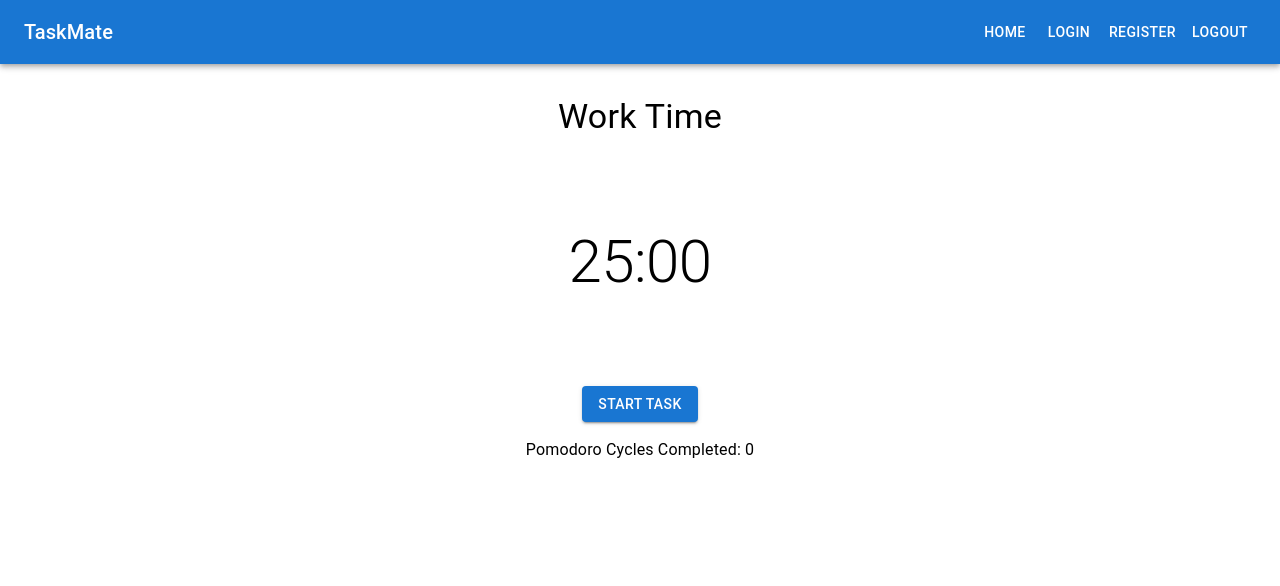
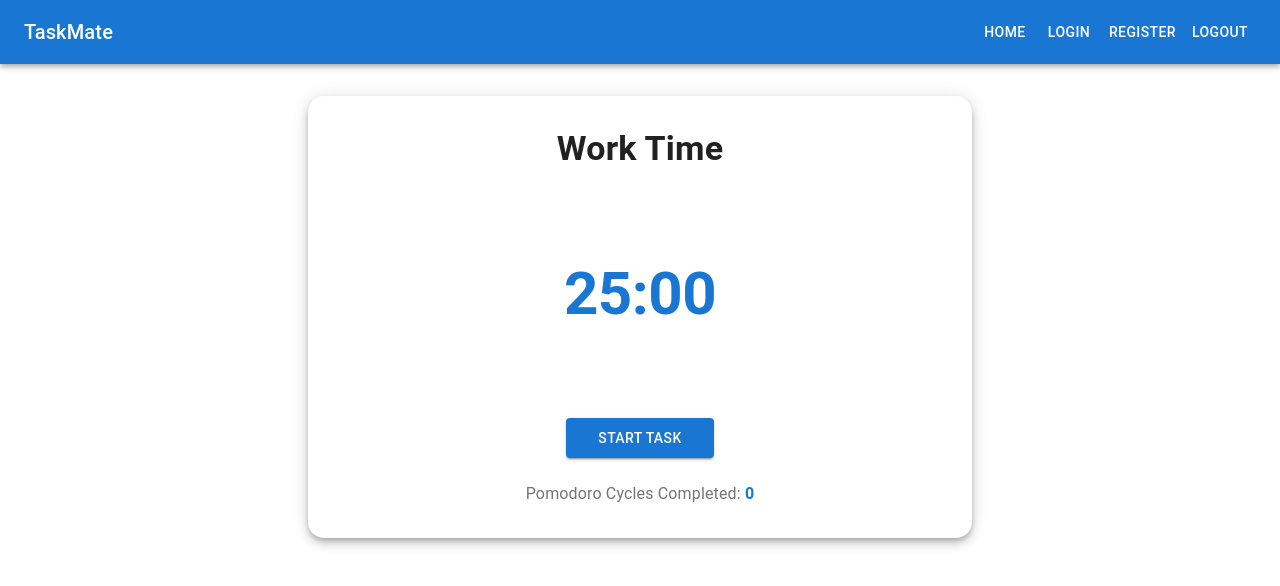
Before and after one commit to shnrndk/TaskMate-AI-WebApp, a React (Create React App) app: page /tasks/1/timer in a window 1280 px wide. Shown: the top 586 px of the page. Built offline with nearby package versions, Linux system fonts and the light colour scheme; no server answers.

Commit message:
fix timer layout

```diff
--- a/src/components/PomodoroTimer.jsx
+++ b/src/components/PomodoroTimer.jsx
@@ -1,14 +1,20 @@
 import React, { useState, useEffect } from "react";
 import { useParams } from "react-router-dom";
 import { fetchWithAuth } from "../utils/api";
-import { Box, Typography, Button, CircularProgress } from "@mui/material";
+import {
+  Box,
+  Typography,
+  Button,
+  CircularProgress,
+  Paper,
+} from "@mui/material";
 
 const PomodoroTimer = () => {
   const { id } = useParams();
-  const WORK_TIME = 25 * 60; // 25 minutes in seconds
-  const SHORT_BREAK = 5 * 60; // 5 minutes in seconds
-  const LONG_BREAK = 15 * 60; // 15 minutes in seconds
-  const LONG_BREAK_THRESHOLD = 4; // Long break after 4 Pomodoro cycles
+  const WORK_TIME = 25 * 60;
+  const SHORT_BREAK = 5 * 60;
+  const LONG_BREAK = 15 * 60;
+  const LONG_BREAK_THRESHOLD = 4;
 
   const [time, setTime] = useState(WORK_TIME);
   const [isRunning, setIsRunning] = useState(false);
@@ -32,7 +38,6 @@ const PomodoroTimer = () => {
     }
   };
 
-  // Restore state from localStorage
   useEffect(() => {
     const savedState = localStorage.getItem("pomodoroState");
     if (savedState) {
@@ -43,17 +48,15 @@ const PomodoroTimer = () => {
         setIsBreak(state.isBreak);
         setPomodoroCount(state.pomodoroCount);
         setTotalTime(state.totalTime);
-        setIsStarted(true); // If we have saved state, the task was started
+        setIsStarted(true);
       }
     }
   }, [id]);
 
-  // Check if the task is started
   useEffect(() => {
     checkTaskStatus();
   }, [id]);
 
-  // Save state to localStorage every minute
   useEffect(() => {
     const saveState = () => {
       const state = {
@@ -74,7 +77,6 @@ const PomodoroTimer = () => {
     return () => clearInterval(interval);
   }, [id, time, isRunning, isBreak, pomodoroCount, totalTime]);
 
-  // Timer logic
   useEffect(() => {
     let timer;
     if (isRunning) {
@@ -163,21 +165,34 @@ const PomodoroTimer = () => {
   };
 
   return (
-    <Box sx={{ maxWidth: 600, mx: "auto", mt: 4, textAlign: "center" }}>
-      <Typography variant="h4">
+    <Paper
+      elevation={6}
+      sx={{
+        maxWidth: 600,
+        mx: "auto",
+        mt: 4,
+        p: 4,
+        textAlign: "center",
+        borderRadius: 4,
+        backgroundColor: isBreak ? "#f3f4f6" : "#fff",
+      }}
+    >
+      <Typography variant="h4" sx={{ mb: 2, fontWeight: "bold" }}>
         {isBreak
           ? pomodoroCount % LONG_BREAK_THRESHOLD === 0
             ? "Long Break"
             : "Short Break"
           : "Work Time"}
       </Typography>
-      <Box sx={{ position: "relative", display: "inline-flex", my: 3 }}>
+      <Box sx={{ position: "relative", display: "flex", justifyContent: "center", alignItems: "center", my: 3 }}>
+        <Box sx={{ position: "relative", width: 200, height: 200 }}>
           <CircularProgress
             variant="determinate"
             value={calculateProgress()}
             size={200}
-          thickness={4}
+            thickness={6}
             color={isBreak ? "success" : "primary"}
+            sx={{ position: "absolute", left: 0, animation: "progress 1s ease-in-out" }}
           />
           <Box
             sx={{
@@ -191,7 +206,13 @@ const PomodoroTimer = () => {
               justifyContent: "center",
             }}
           >
-          <Typography variant="h2">{formatTime(time)}</Typography>
+            <Typography
+              variant="h2"
+              sx={{ fontWeight: "bold", color: isBreak ? "#2e7d32" : "#1976d2" }}
+            >
+              {formatTime(time)}
+            </Typography>
+          </Box>
         </Box>
       </Box>
       <Box sx={{ display: "flex", justifyContent: "center", gap: 2 }}>
@@ -201,6 +222,7 @@ const PomodoroTimer = () => {
             color="primary"
             onClick={startTask}
             disabled={isRunning}
+            sx={{ px: 4, py: 1 }}
           >
             Start Task
           </Button>
@@ -212,6 +234,7 @@ const PomodoroTimer = () => {
               color="secondary"
               onClick={autoPauseTask}
               disabled={!isRunning}
+              sx={{ px: 4, py: 1 }}
             >
               Pause Work
             </Button>
@@ -220,6 +243,7 @@ const PomodoroTimer = () => {
               color="primary"
               onClick={resumeTask}
               disabled={isRunning}
+              sx={{ px: 4, py: 1 }}
             >
               Resume Work
             </Button>
@@ -232,6 +256,7 @@ const PomodoroTimer = () => {
               color="secondary"
               onClick={pauseBreak}
               disabled={!isRunning}
+              sx={{ px: 4, py: 1 }}
             >
               Pause Break
             </Button>
@@ -240,16 +265,20 @@ const PomodoroTimer = () => {
               color="primary"
               onClick={resumeBreak}
               disabled={isRunning}
+              sx={{ px: 4, py: 1 }}
             >
               Resume Break
             </Button>
           </>
         )}
       </Box>
-      <Typography variant="body1" sx={{ mt: 2 }}>
-        Pomodoro Cycles Completed: {pomodoroCount}
+      <Typography variant="body1" sx={{ mt: 3, color: "#757575" }}>
+        Pomodoro Cycles Completed:{" "}
+        <Typography component="span" color="primary" fontWeight="bold">
+          {pomodoroCount}
         </Typography>
-    </Box>
+      </Typography>
+    </Paper>
   );
 };
 
```
Lines whose indentation alone changed are shown as unchanged.
